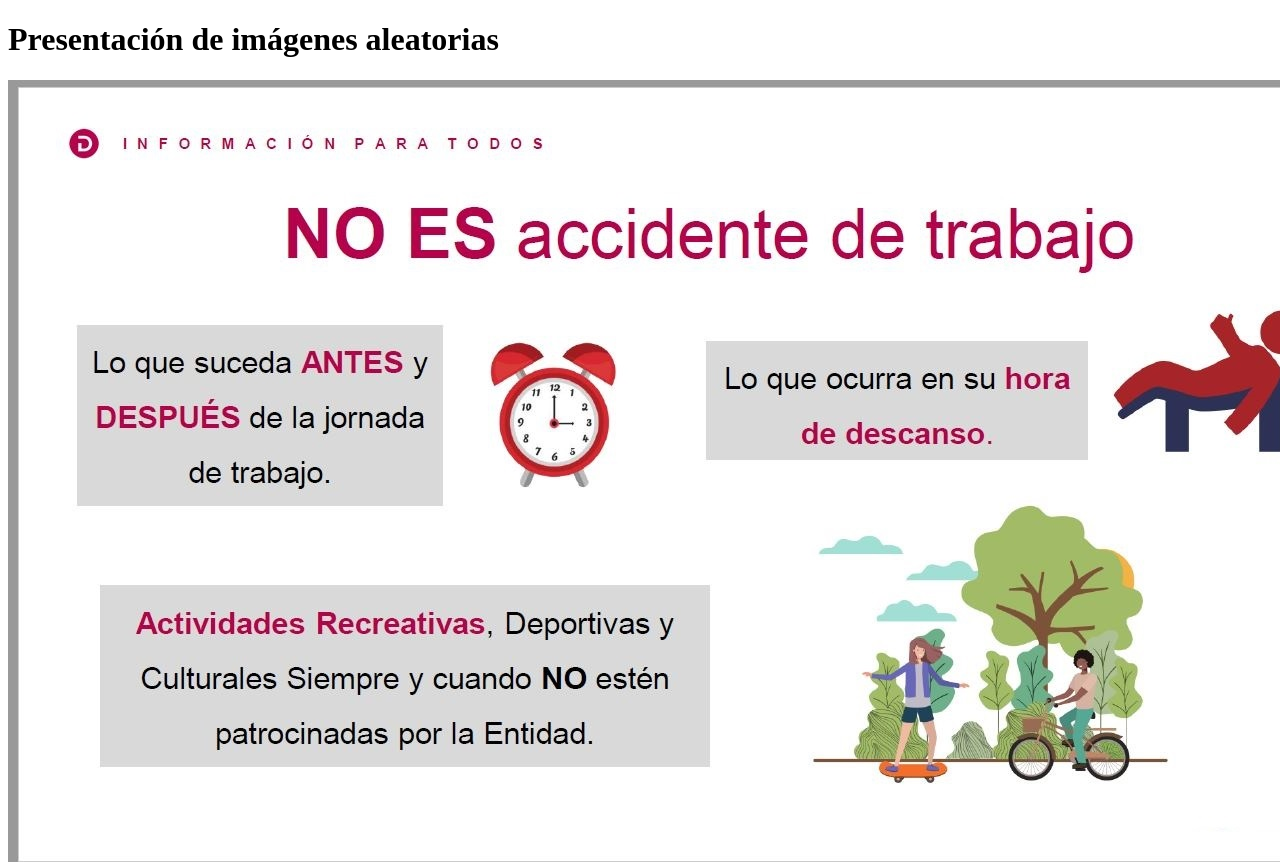
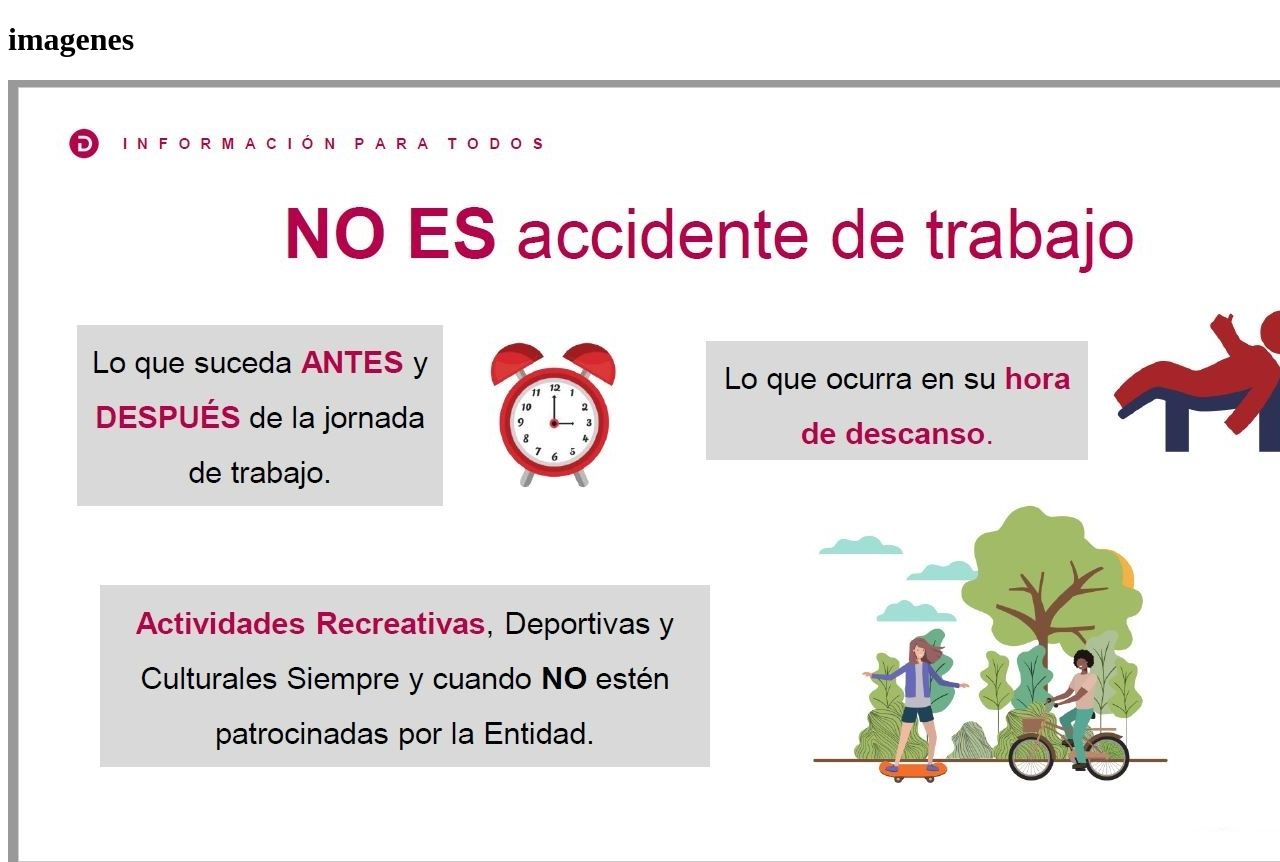
Before and after one commit to EdwardSandoval/Galeria, a plain HTML site: page index.html in a window 1280 px wide. Shown: the top 862 px of the page. Drawn offline with Linux system fonts and the light colour scheme.

Commit message:
Update index.html

```diff
--- a/index.html
+++ b/index.html
@@ -1,11 +1,11 @@
 <!DOCTYPE html>
 <html>
 <head>
-<title>Presentación de imágenes aleatorias</title>
+<title>Imagenes</title>
 </head>
 <body>
 
-<h1>Presentación de imágenes aleatorias</h1>
+<h1>imagenes</h1>
 
 <div id="images">
   <img src="https://raw.githubusercontent.com/EdwardSandoval/Galeria/gh-pages/img_tv%20(1).JPG" alt="Imagen 1">
```
